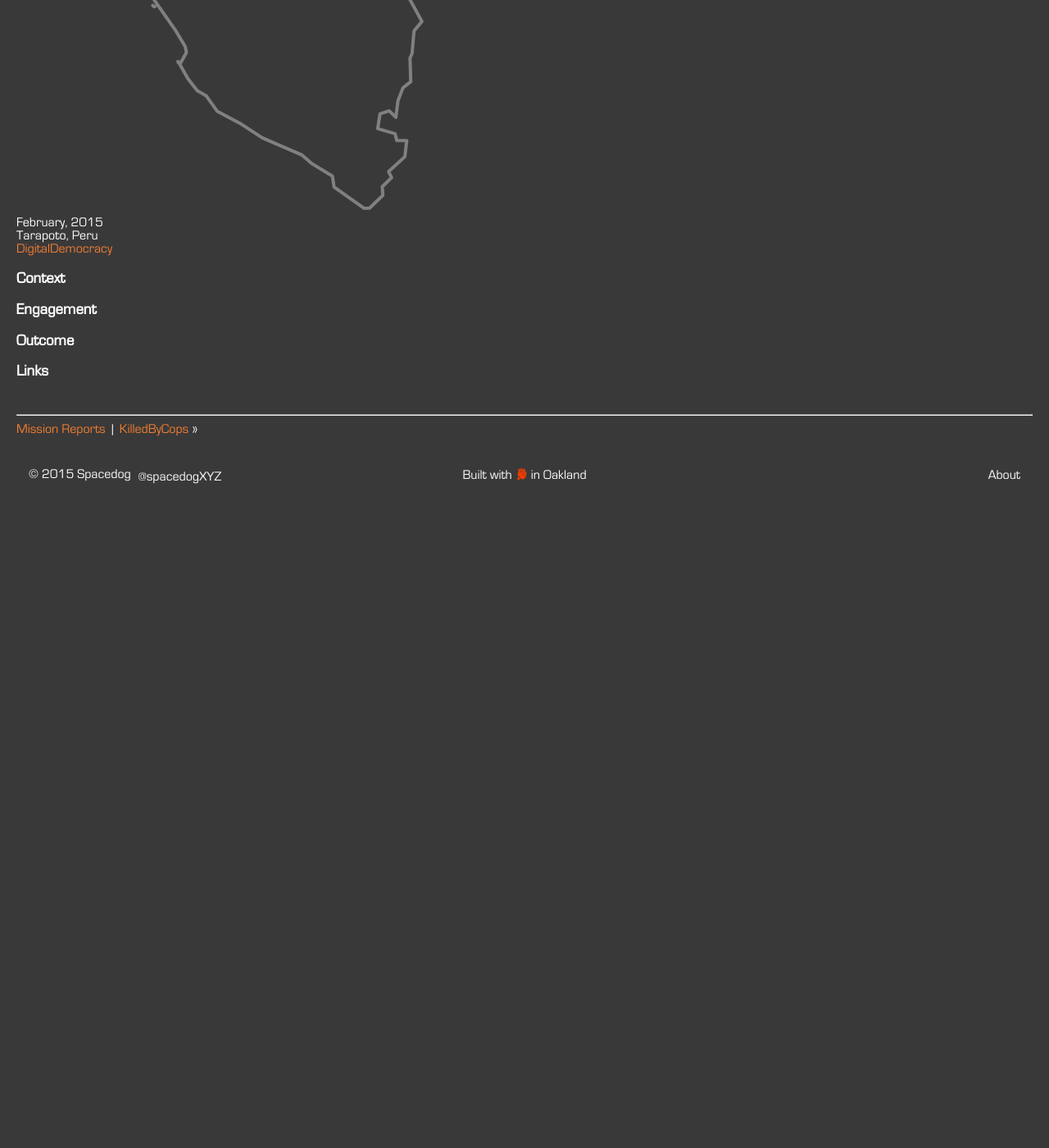
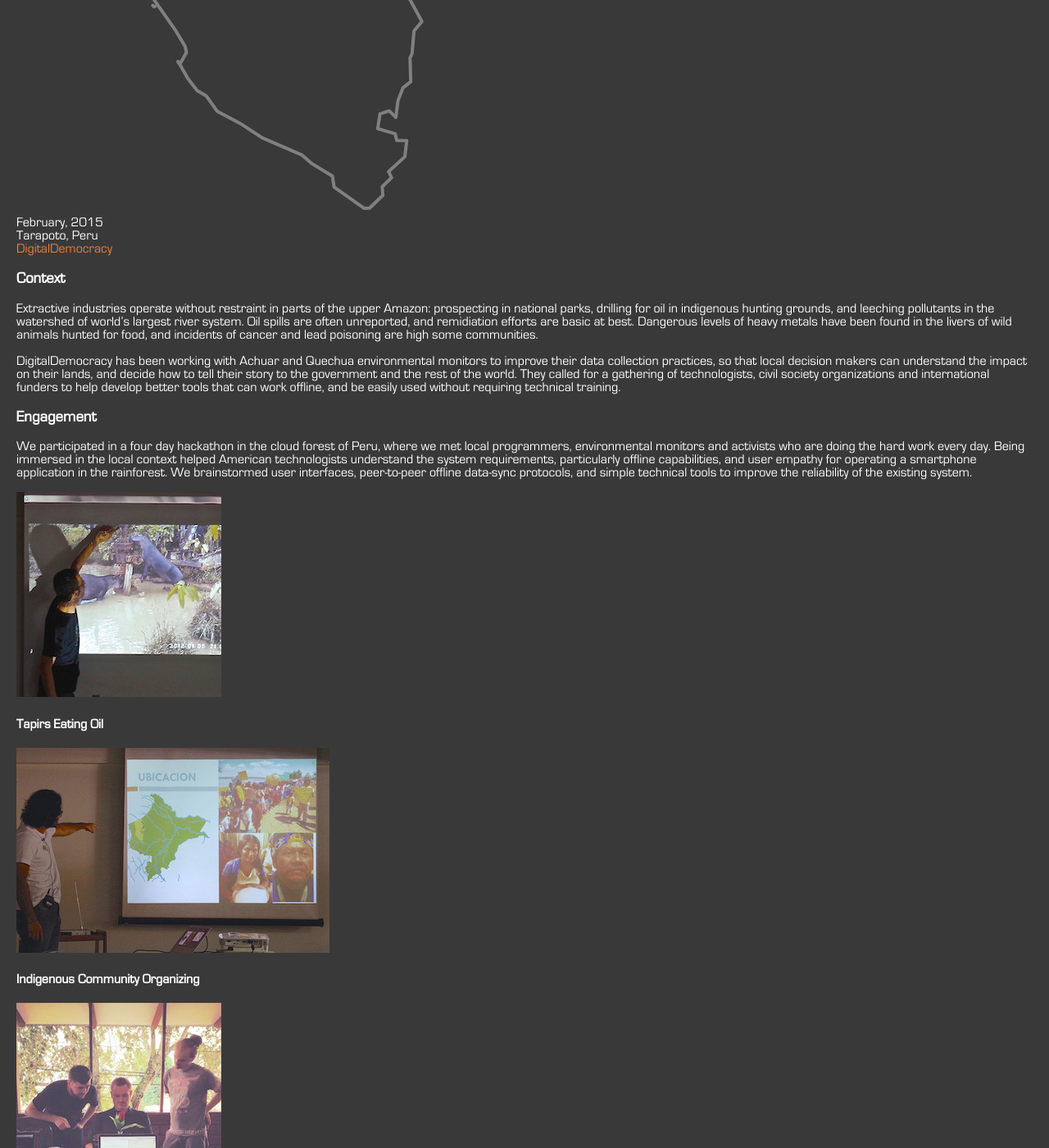
Before and after one commit to spacedogXYZ/spacedogXYZ, a Jekyll site: the page built from _posts/2015-02-12-hacktherainforest.md, in a window 1280 px wide and 1400 px high, scrolled down 700 px. Shown: the whole window at 82% size. Built offline with Jekyll 4.4.1, drawn with Linux system fonts in a browser that asks for light colours; nearby versions of some CDN libraries; comment, search, counter and statistics services are not loaded; before the commit the page ends 1330 px from its top, so only the background shows below that.

Commit message:
hacktherainforest mission report

```diff
--- a/_posts/2015-02-12-hacktherainforest.md
+++ b/_posts/2015-02-12-hacktherainforest.md
@@ -1,19 +1,25 @@
 ---
 layout: post
 title: HackTheRainforest
-description: A gathering of indigenous environmental monitors, technologists and civil society organizations to address urgent environmental problems threatening indigenous communities throughout the Amazon region
+description: Gathering indigenous environmental monitors, technologists and civil society organizations to address urgent environmental problems threatening communities across the Amazon
 category: mission
 location: Tarapoto, Peru
 date_month_only: true
 map: /static/maps/svg/peru.svg
-image: /static/posts/hacktherainforest/tarapoto.jpg
+image: /static/posts/hacktherainforest/monitor-gps.jpg
 client_link: <a href="http://digitaldemocracy.org">DigitalDemocracy</a>
 ---
 
 ### Context ###
 
+Extractive industries operate without restraint in parts of the upper Amazon: prospecting in national parks, drilling for oil in indigenous hunting grounds, and leeching pollutants in the watershed of world's largest river system. Oil spills are often unreported, and remidiation efforts are basic at best. Dangerous levels of heavy metals have been found in the livers of wild animals hunted for food, and incidents of cancer and lead poisoning are high some communities.
+
+DigitalDemocracy has been working with Achuar and Quechua environmental monitors to improve their data collection practices, so that local decision makers can understand the impact on their lands, and decide how to tell their story to the government and the rest of the world. They called for a gathering of technologists, civil society organizations and international funders to help develop better tools that can work offline, and be easily used without requiring technical training.
+
 ### Engagement ###
 
-### Outcome ###
+We participated in a four day hackathon in the cloud forest of Peru, where we met local programmers, environmental monitors and activists who are doing the hard work every day. Being immersed in the local context helped American technologists understand the system requirements, particularly offline capabilities, and user empathy for operating a smartphone application in the rainforest. We brainstormed user interfaces, peer-to-peer offline data-sync protocols, and simple technical tools to improve the reliability of the existing system.
 
-### Links ###
+<div class="inline left"><img src="/static/posts/hacktherainforest/tapirs-eating-oil.jpg"><h4>Tapirs Eating Oil</h4></div>
+<div class="inline left"><img src="/static/posts/hacktherainforest/indigenous-organizing.jpg"><h4>Indigenous Community Organizing</h4></div>
+<div class="inline left"><img src="/static/posts/hacktherainforest/tarapoto-technicos.jpg"><h4>Technicos</h4></div>
```
Also changed, not shown: static/posts/hacktherainforest/indigenous-organizing.jpg (added), static/posts/hacktherainforest/monitor-gps.jpg (added), static/posts/hacktherainforest/tapirs-eating-oil.jpg (added), static/posts/hacktherainforest/tarapoto-technicos.jpg (added), static/posts/hacktherainforest/tarapoto.jpg (deleted).
